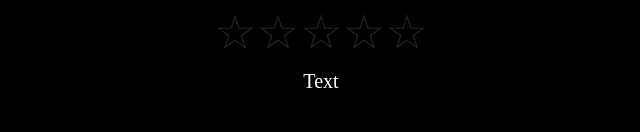
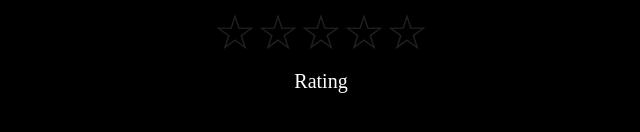
Before and after one commit to Ursu98/Star-rating, a plain HTML site: page index.html in a window 1280 px wide. Shown: the part 196-328 px from the top of the page, 319-959 px from the left. Drawn offline with Linux system fonts and the light colour scheme.

Commit message:
Update index.html

```diff
--- a/index.html
+++ b/index.html
@@ -9,7 +9,7 @@
 <body>
 <div class="container">
 <p class="rate"><i>☆</i><i>☆</i><i>☆</i><i>☆</i><i>☆</i></p>
-<p class="text">Text</p>
+<p class="text">Rating</p>
 </div>
 <script src="script/script.js"></script>
 </body>
```
